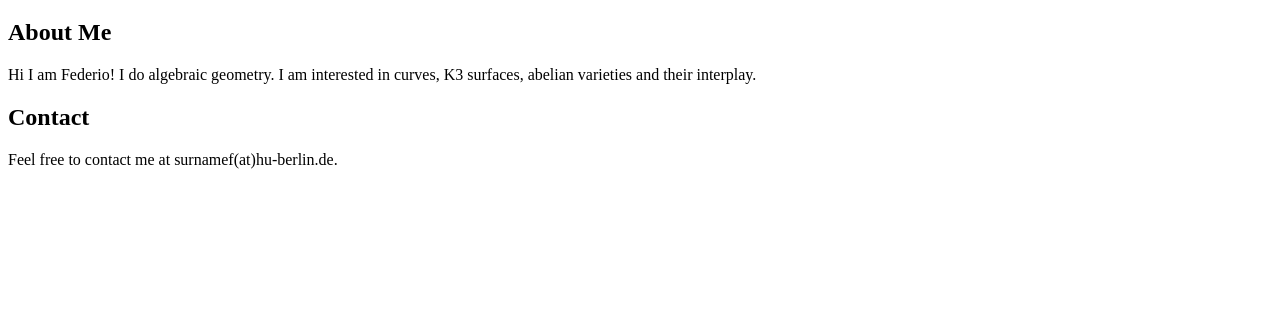
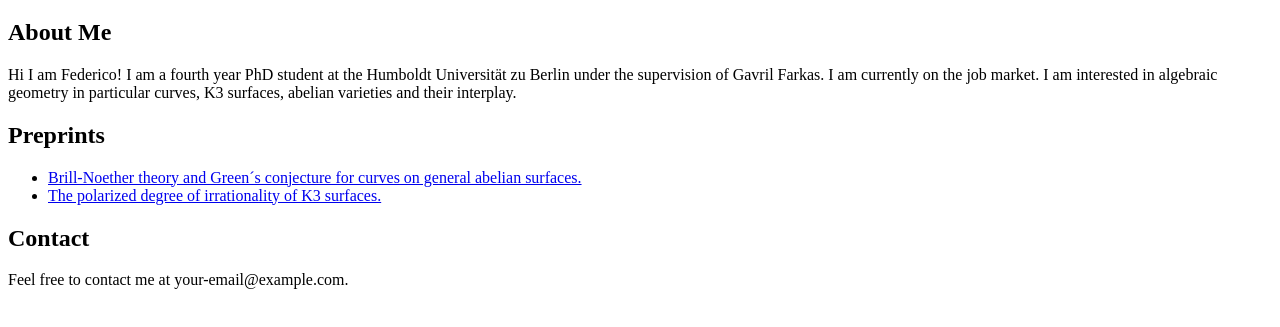
Before and after one commit to fedemoretti20/fedemoretti20, a plain HTML site: page index.html in a window 1280 px wide. Shown: the part 61-388 px from the top of the page. Drawn offline with Linux system fonts and the light colour scheme.

Commit message:
Update index.html

```diff
--- a/index.html
+++ b/index.html
@@ -4,7 +4,7 @@
 <head>
     <meta charset="UTF-8">
     <meta name="viewport" content="width=device-width, initial-scale=1.0">
-    <title>Federico Moretti - PhD Student at Humboldt Universität zu Berlin under the supervision of Gavril Farkas.</title>
+    <title>Federico Moretti</title>
 </head>
 
 <body>
@@ -14,12 +14,20 @@
 
     <section>
         <h2>About Me</h2>
-        <p>Hi I am Federio! I do algebraic geometry. I am interested in curves, K3 surfaces, abelian varieties and their interplay.</p>
+        <p>Hi I am Federico! I am a fourth year PhD student at the Humboldt Universität zu Berlin under the supervision of Gavril Farkas. I am currently on the job market. I am interested in algebraic geometry in particular curves, K3 surfaces, abelian varieties and their interplay. </p>
+    </section>
+
+    <section>
+        <h2>Preprints</h2>
+        <ul>
+            <li><a href="main/curvesabeliansurfaces.pdf" target="_blank">Brill-Noether theory and Green´s conjecture for curves on general abelian surfaces.</a></li>
+            <li><a href="main/k33.pdf" target="_blank">The polarized degree of irrationality of K3 surfaces.</a></li>
+        </ul>
     </section>
 
     <section>
         <h2>Contact</h2>
-        <p>Feel free to contact me at surnamef(at)hu-berlin.de.</p>
+        <p>Feel free to contact me at your-email@example.com.</p>
     </section>
 </body>
 
```
